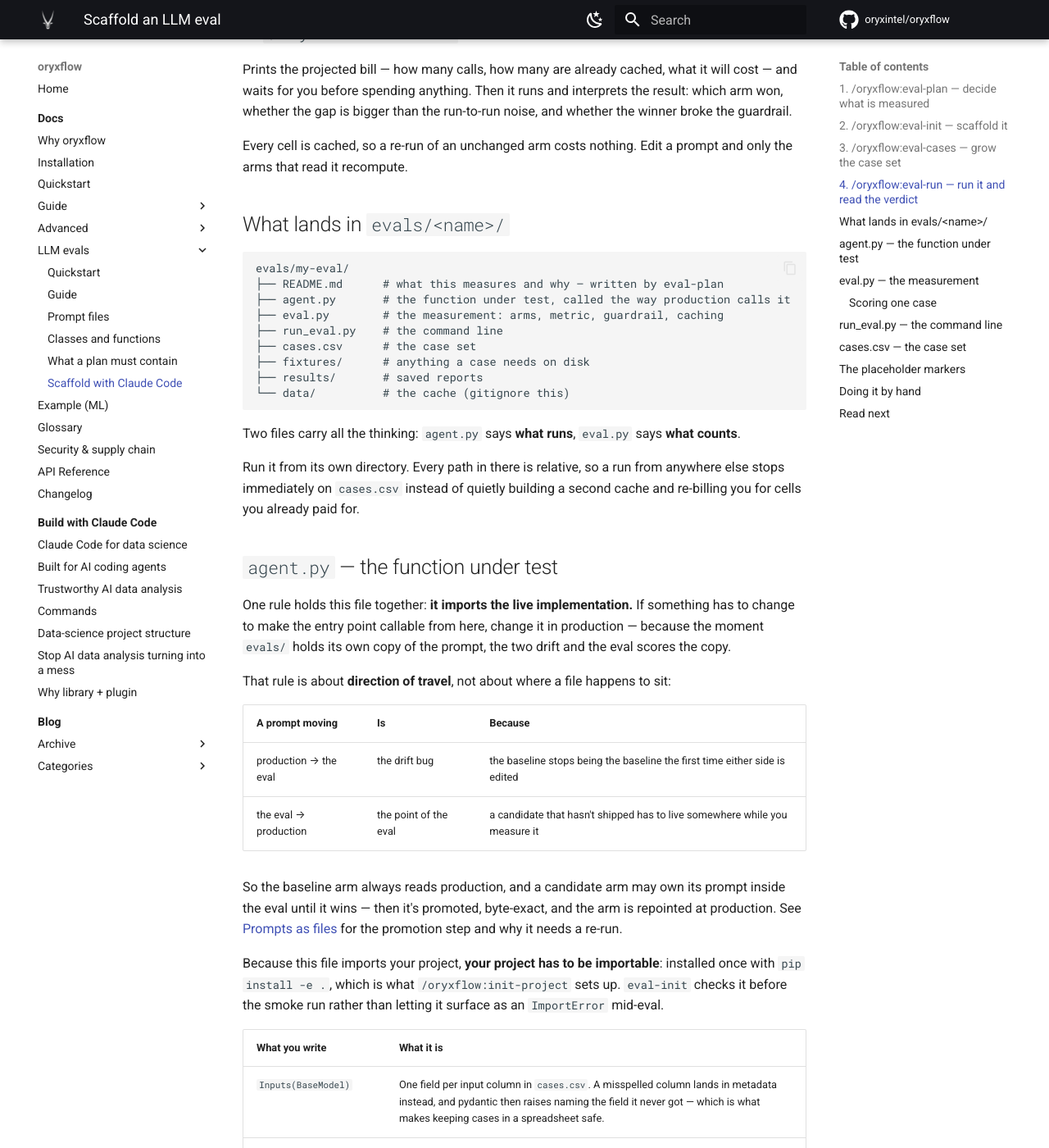
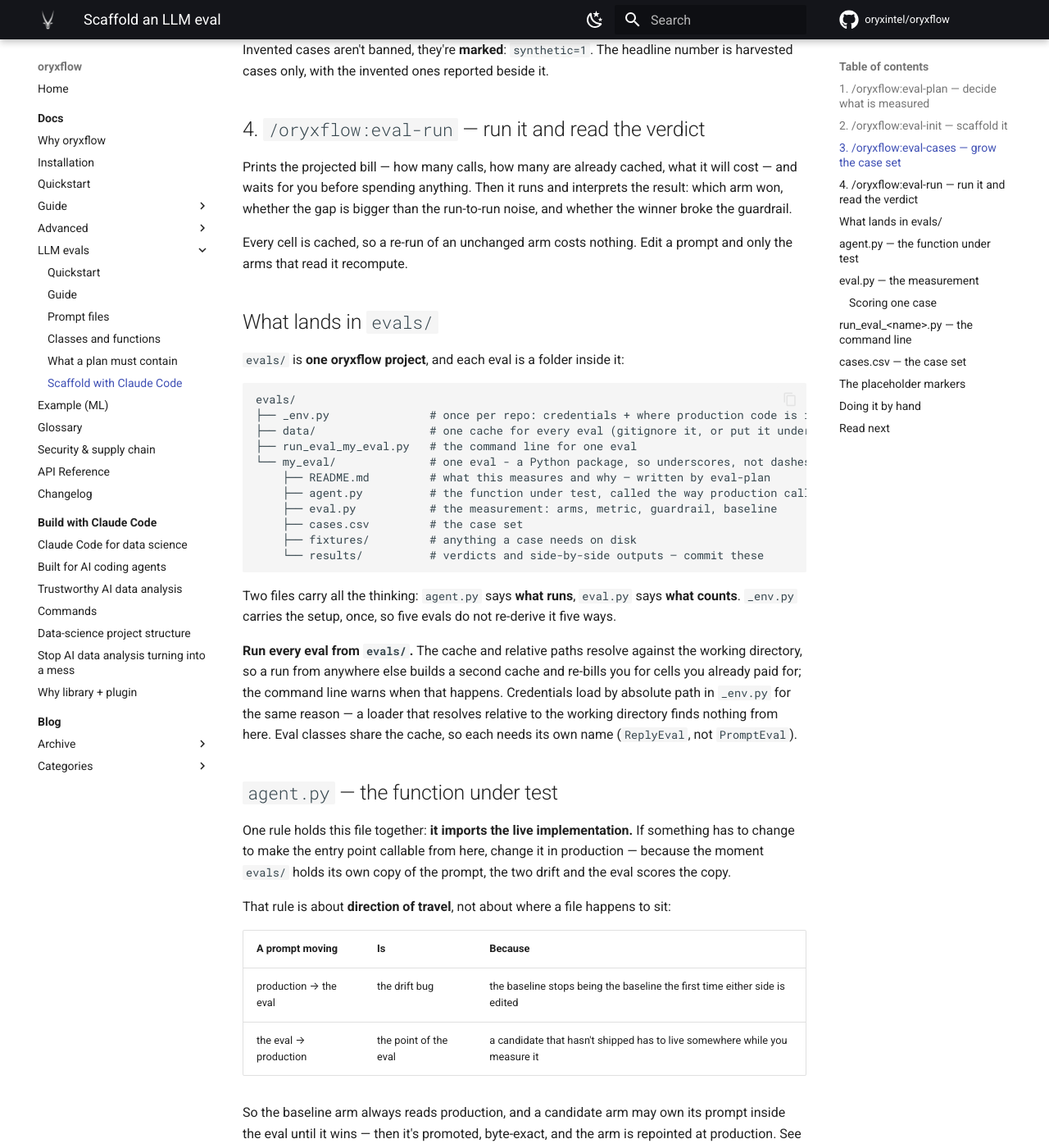
Before and after one commit to oryxintel/oryxflow, an MkDocs documentation site: the page built from docs/docs/claude-plugin/evals.md, in a window 1280 px wide and 1400 px high, scrolled down 1925 px. Shown: the whole window at 82% size. Built offline with MkDocs 1.6.1 and Material for MkDocs 9.7.7, drawn with Linux system fonts in a browser that asks for light colours; comment, search, counter and statistics services are not loaded; some of the changed text lies outside the part shown.

Commit message:
evals: --side-by-side, inline load_cases, evals/ project docs
- ev.cli --side-by-side writes into the eval module's own results/
- load_cases() accepts a list of row dicts (inline probe cases)
- plugin eval docs: evals/ is one project (_env.py, shared cache,
  run_eval_<name>.py + <name>/ per eval), the probe tier, any-repo use

Co-Authored-By: Claude Opus 5.5 (1M context) <noreply@anthropic.com>
Claude-Session: https://claude.ai/code/session_01GBVEVSURpfLq7wY9nXQree

````diff
--- a/docs/docs/claude-plugin/evals.md
+++ b/docs/docs/claude-plugin/evals.md
@@ -26,10 +26,14 @@ They are **one pipeline, in that order** — each command reads what the one bef
 can stop after any of them and pick up later. Nothing runs on its own: two of them write files
 and `eval-run` bills you for API calls, so you invoke each one deliberately.
 
-Evals need the extra:
+They work in **any Python repo** — a web app's backend is the usual home — not only in an oryxflow
+data project. The plugin's `oryxflow-evals` skill activates on its own when an agent plans or edits
+an LLM prompt, and suggests the commands; it never runs one.
+
+Evals need the library, with its extra, in the environment that runs your production code:
 
 ```text
-pip install "oryxflow[evals]"
+pip install "oryxflow[evals]>=26.10.6"
 ```
 
 ## 1. `/oryxflow:eval-plan` — decide what is measured
@@ -61,8 +65,9 @@ still has to design.
 
 ## 2. `/oryxflow:eval-init` — scaffold it
 
-Copies the eval template into `evals/<name>/` and wires it to the plan. It never overwrites a
-file you already have, so re-running it on an existing eval is safe.
+Copies the eval template into `evals/` and wires it to the plan. The first eval in a repo also
+gets `evals/_env.py`, which records once how this repo loads credentials and imports production
+code. It never overwrites a file you already have, so re-running it on an existing eval is safe.
 
 It finishes with a **three-call smoke run** — enough to prove the wiring end to end without a
 bill. Anything still unfilled raises an error at that point, which is deliberate: a half-wired
@@ -87,25 +92,33 @@ whether the gap is bigger than the run-to-run noise, and whether the winner brok
 Every cell is cached, so a re-run of an unchanged arm costs nothing. Edit a prompt and only the
 arms that read it recompute.
 
-## What lands in `evals/<name>/`
+## What lands in `evals/`
+
+`evals/` is **one oryxflow project**, and each eval is a folder inside it:
 
 ```text
-evals/my-eval/
-├── README.md      # what this measures and why — written by eval-plan
-├── agent.py       # the function under test, called the way production calls it
-├── eval.py        # the measurement: arms, metric, guardrail, caching
-├── run_eval.py    # the command line
-├── cases.csv      # the case set
-├── fixtures/      # anything a case needs on disk
-├── results/       # saved reports
-└── data/          # the cache (gitignore this)
+evals/
+├── _env.py               # once per repo: credentials + where production code is imported from
+├── data/                 # one cache for every eval (gitignore it, or put it under LFS)
+├── run_eval_my_eval.py   # the command line for one eval
+└── my_eval/              # one eval - a Python package, so underscores, not dashes
+    ├── README.md         # what this measures and why — written by eval-plan
+    ├── agent.py          # the function under test, called the way production calls it
+    ├── eval.py           # the measurement: arms, metric, guardrail, baseline
+    ├── cases.csv         # the case set
+    ├── fixtures/         # anything a case needs on disk
+    └── results/          # verdicts and side-by-side outputs — commit these
 ```
 
 Two files carry all the thinking: `agent.py` says **what runs**, `eval.py` says **what counts**.
+`_env.py` carries the setup, once, so five evals do not re-derive it five ways.
 
-Run it from its own directory. Every path in there is relative, so a run from anywhere else stops
-immediately on `cases.csv` instead of quietly building a second cache and re-billing you for cells
-you already paid for.
+**Run every eval from `evals/`.** The cache and relative paths resolve against the working
+directory, so a run from anywhere else builds a second cache and re-bills you for cells you already
+paid for; the command line warns when that happens. Credentials load by absolute path in
+`_env.py` for the same reason — a loader that resolves relative to the working directory finds
+nothing from here. Eval classes share the cache, so each needs its own name (`ReplyEval`, not
+`PromptEval`).
 
 ## `agent.py` — the function under test
 
@@ -124,9 +137,10 @@ So the baseline arm always reads production, and a candidate arm may own its pro
 eval until it wins — then it's promoted, byte-exact, and the arm is repointed at production. See
 [Prompts as files](../llm-evals-prompts.md) for the promotion step and why it needs a re-run.
 
-Because this file imports your project, **your project has to be importable**: installed once with
-`pip install -e .`, which is what `/oryxflow:init-project` sets up. `eval-init` checks it before
-the smoke run rather than letting it surface as an `ImportError` mid-eval.
+Because this file imports your project, **your project has to be importable from `evals/`**:
+installed once with `pip install -e <the directory holding its pyproject.toml>` (often not the repo
+root), or put on the path by `_env.py`. `eval-init` checks it before the smoke run rather than
+letting it surface as an `ImportError` mid-eval.
 
 | What you write | What it is |
 | --- | --- |
@@ -222,26 +236,32 @@ self-preference is real and avoiding it is free. Return `{}` for a case there is
 judge: those rows read as **not measured**, which is not a failure. And before you believe a
 judge at all, [check it against human labels](../llm-evals.md#check-the-judge-before-you-believe-it).
 
-## `run_eval.py` — the command line
+## `run_eval_<name>.py` — the command line
 
 ```python
 import oryxflow.evals as ev
-from eval import PromptEval
+from my_eval.eval import MyEval
 
 if __name__ == '__main__':
-    ev.cli(PromptEval)
+    ev.cli(MyEval)
 ```
 
 The flags are **derived from the task's Parameters**, so adding an arm axis adds its flag and
 there is no second place to keep in sync:
 
 ```text
-python run_eval.py --check                    # preflight only: one call
-python run_eval.py --prompt-version live --prompt-version baseline --repeats 3
+cd evals
+python run_eval_my_eval.py --check                    # preflight only: one call
+python run_eval_my_eval.py --prompt-version live --prompt-version baseline --repeats 3
 ```
 
-On top of the derived flags: `--repeats`, `--concurrency`, `--reset`, `--check`, `--csv`,
-`--yes`. The projected calls, the cached/new split and the cost estimate print before anything is
+On top of the derived flags: `--repeats`, `--concurrency`, `--reset`, `--rescore`, `--check`,
+`--csv`, `--side-by-side`, `--yes`.
+
+A one-off question does not need the folder: a **probe** is a single committed
+`evals/run_eval_<name>.py` with its cases inline and `ev.sweep`, cached like the rest and still
+there the next time the surface changes. It graduates to a folder when the cases are worth
+keeping. The projected calls, the cached/new split and the cost estimate print before anything is
 billed; `--yes` answers that confirmation in advance.
 
 ## `cases.csv` — the case set
````
Also changed, not shown: CHANGELOG.md (+4 -0 lines), docs/docs/llm-evals-api.md (+1 -1 lines), docs/docs/llm-evals.md (+1 -1 lines), 4 other files.
